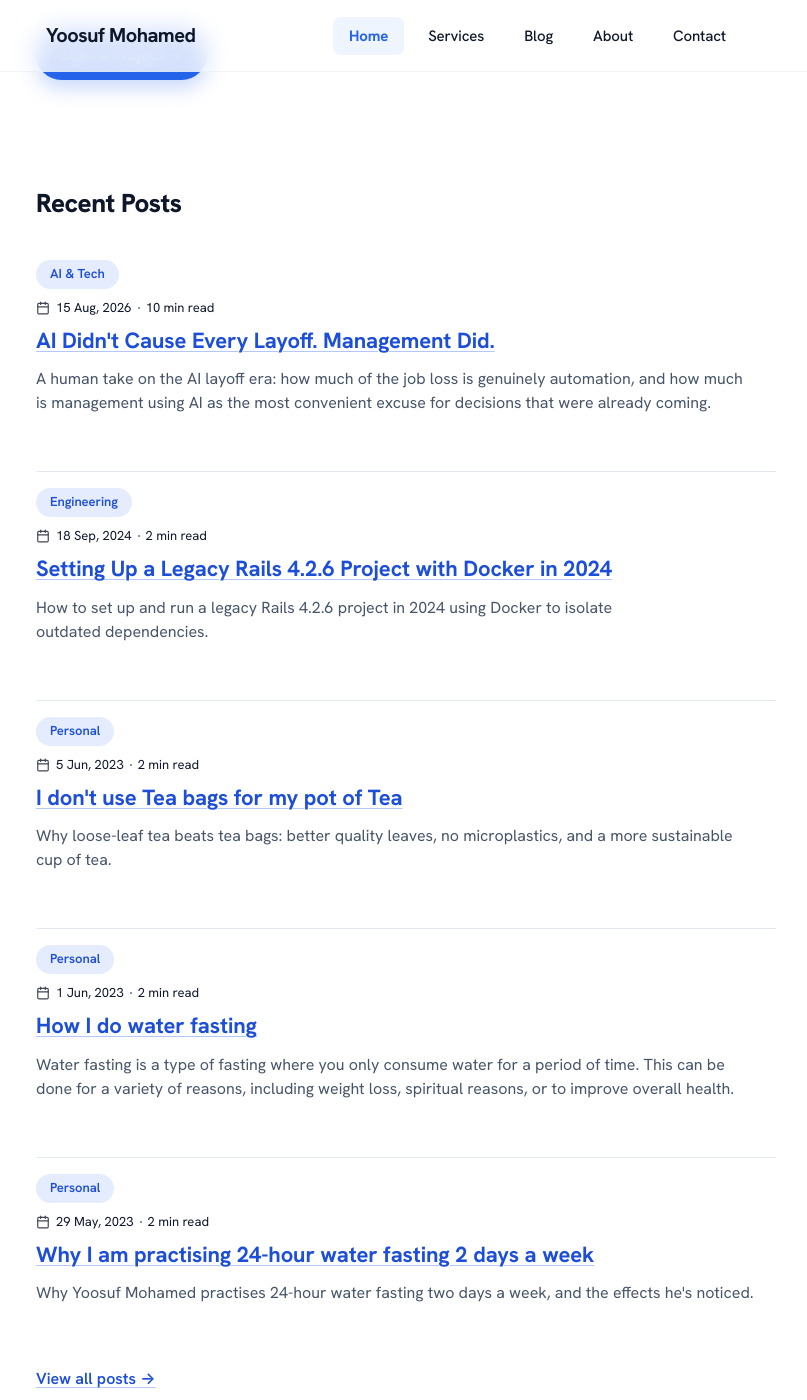
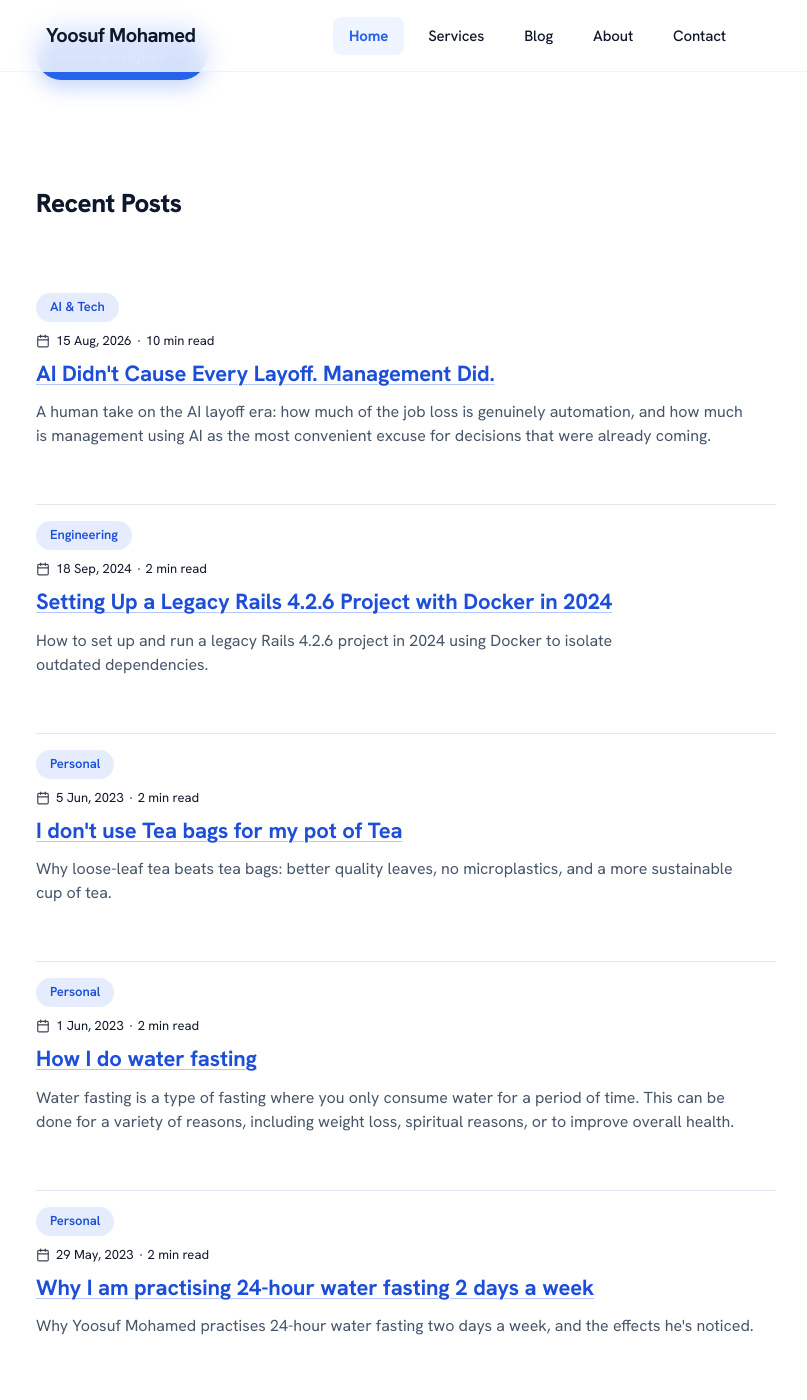
Before and after one commit to yoosuf/yoosuf.github.io, a Jekyll site: the page built from index.md, in a window 1280 px wide and 1400 px high, scrolled down 585 px. Shown: the whole window, without its empty margins (234-1041 px from the left). Built offline with Jekyll 4.4.1, drawn with Linux system fonts in a browser that asks for light colours; some web fonts are replaced.

Commit message:
Improve article readability with better heading and block spacing

```diff
--- a/_includes/critical-css.html
+++ b/_includes/critical-css.html
@@ -72,10 +72,14 @@
 .jekyll-canvas { display: grid; grid-template-columns: [full-start] minmax(max(5%, 24px), auto) [wide-start] minmax(auto, 240px) [main-start] min(740px, 100% - max(10%, 48px)) [main-end] minmax(auto, 240px) [wide-end] minmax(max(5%, 24px), auto) [full-end]; }
 .jekyll-canvas > * { grid-column: main-start/main-end; }
 .jekyll-content { max-width: 100%; overflow-wrap: anywhere; word-break: break-word; }
-.jekyll-content > * + * { margin-top: 32px; margin-bottom: 0; }
-.jekyll-content > [id] { margin: 0; color: var(--color-darkgrey); }
-.jekyll-content > [id]:not(:first-child) { margin: 2.5em 0 0; }
-.jekyll-content > [id] + * { margin-top: 1.5rem !important; }
+.jekyll-content > * + * { margin-top: 36px; margin-bottom: 0; }
+.jekyll-content > h1, .jekyll-content > h2, .jekyll-content > h3, .jekyll-content > h4, .jekyll-content > h5, .jekyll-content > h6 { margin: 0; color: var(--color-darkgrey); }
+.jekyll-content > h1:first-child, .jekyll-content > h2:first-child, .jekyll-content > h3:first-child, .jekyll-content > h4:first-child, .jekyll-content > h5:first-child, .jekyll-content > h6:first-child { margin-top: 0; }
+.jekyll-content > h2 { margin-top: 70px; }
+.jekyll-content > h3 { margin-top: 56px; }
+.jekyll-content > h4 { margin-top: 44px; }
+.jekyll-content > h5, .jekyll-content > h6 { margin-top: 36px; }
+.jekyll-content > h2 + :not([id]), .jekyll-content > h3 + :not([id]), .jekyll-content > h4 + :not([id]), .jekyll-content > h5 + :not([id]), .jekyll-content > h6 + :not([id]) { margin-top: 24px; }
 .jekyll-content > p { margin: 0; }
 .jekyll-content a { color: var(--jekyll-accent-color); }
 
--- a/_sass/_article.scss
+++ b/_sass/_article.scss
@@ -95,7 +95,7 @@
 	>* {
 		+ {
 			* {
-				margin-top: max(4px, 32px);
+				margin-top: 3.6rem;
 				margin-bottom: 0;
 			}
 		}
@@ -106,35 +106,54 @@
 	object {
 		max-width: 100%;
 	}
-	>[id] {
+	>h1,
+	>h2,
+	>h3,
+	>h4,
+	>h5,
+	>h6 {
 		margin: 0;
 		color: var(--color-darkgrey);
-		&:not(:first-child) {
-			margin: 2.5em 0 0;
-		}
-		+ {
-			* {
-				margin-top: 1.5rem !important;
-			}
-		}
+	}
+	>h1:first-child,
+	>h2:first-child,
+	>h3:first-child,
+	>h4:first-child,
+	>h5:first-child,
+	>h6:first-child {
+		margin-top: 0;
 	}
 	>h2 {
+		margin-top: 7rem;
 		font-size: 2.8rem;
 		font-weight: 600;
 		line-height: 1.3;
 		letter-spacing: -0.02em;
 	}
 	>h3 {
+		margin-top: 5.6rem;
 		font-size: 2.3rem;
 		font-weight: 600;
 		line-height: 1.35;
 		letter-spacing: -0.015em;
 	}
 	>h4 {
+		margin-top: 4.4rem;
 		font-size: 2rem;
 		font-weight: 600;
 		line-height: 1.4;
 		letter-spacing: -0.01em;
+	}
+	>h5,
+	>h6 {
+		margin-top: 3.6rem;
+	}
+	>h2 + :not([id]),
+	>h3 + :not([id]),
+	>h4 + :not([id]),
+	>h5 + :not([id]),
+	>h6 + :not([id]) {
+		margin-top: 2.4rem;
 	}
 	>hr {
 		position: relative;
@@ -492,14 +511,28 @@
 		padding: 8px 14px;
 	}
 	.jekyll-content {
+		>* {
+			+ {
+				* {
+					margin-top: 3.2rem;
+				}
+			}
+		}
 		>h2 {
+			margin-top: 5.6rem;
 			font-size: 2.3rem;
 		}
 		>h3 {
+			margin-top: 4.4rem;
 			font-size: 2rem;
 		}
 		>h4 {
+			margin-top: 3.6rem;
 			font-size: 1.8rem;
+		}
+		>h5,
+		>h6 {
+			margin-top: 3rem;
 		}
 		pre {
 			white-space: pre-wrap;
```
